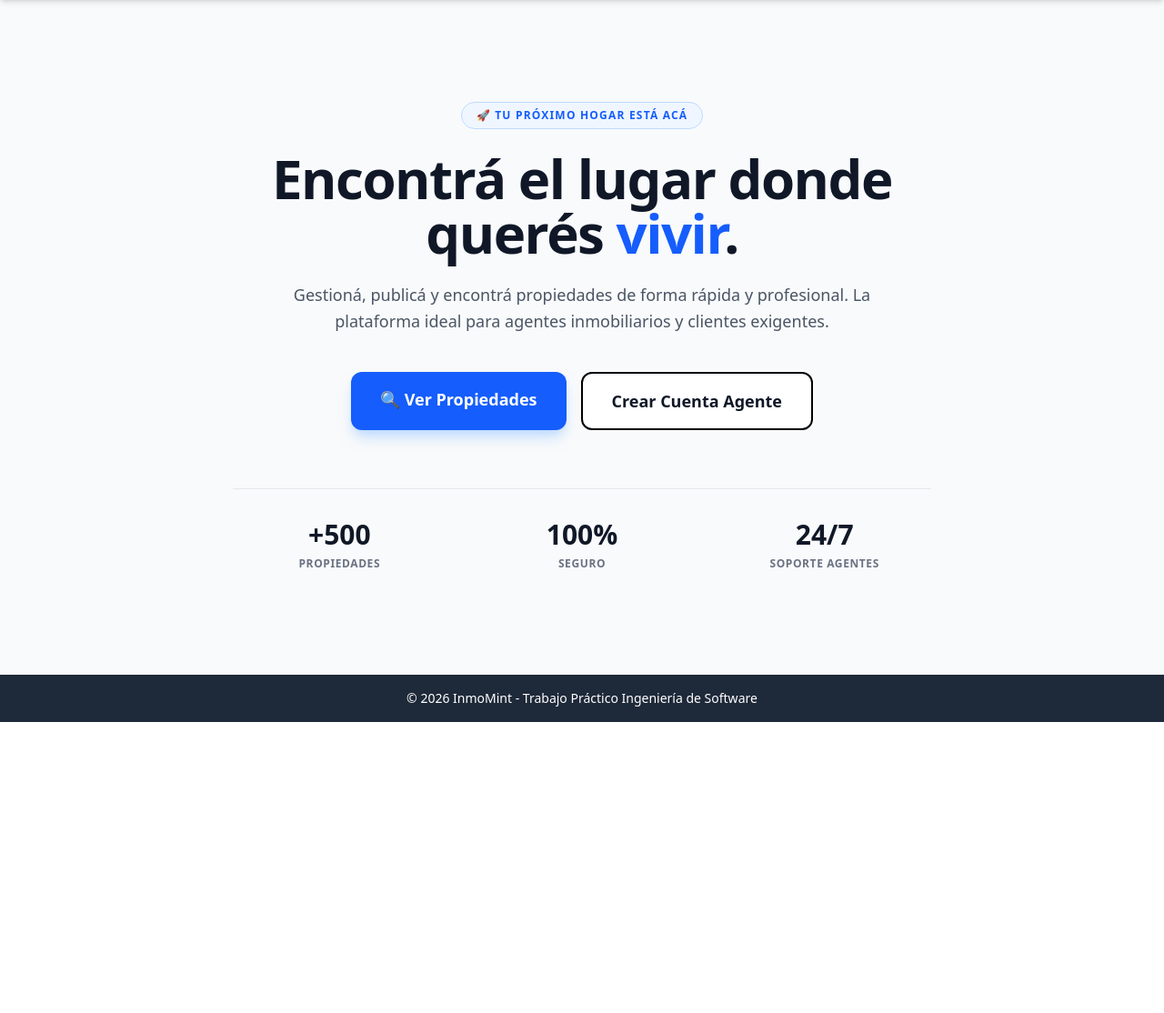
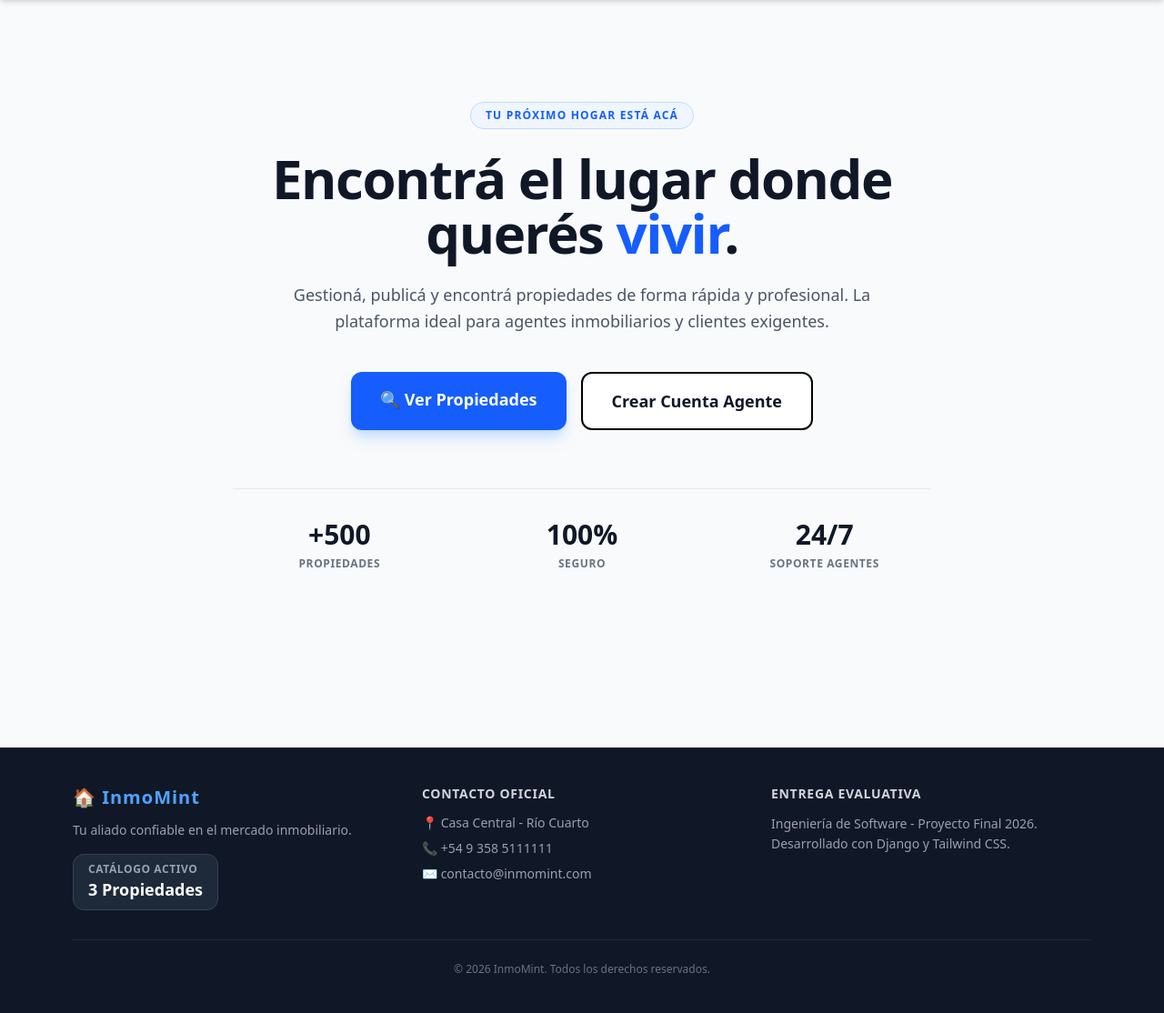
Before and after one commit to fbressan-itec/tp1ev_ing, a Django app: page / in a window 1280 px wide. Shown: the part 64-1178 px from the top of the page at 91% size. Before the commit the page ends 858 px from the top, so only its background shows below. Run offline with Django 5.2, Linux system fonts and the light colour scheme; data comes from the database, SQL or seed files in the repository.

Commit message:
context procesor con contador y datos en footer, rytas protegidas

```diff
--- /dev/null
+++ b/inmobiliaria/context_processors.py
@@ -0,0 +1,10 @@
+from .models import Propiedad
+
+def datos_inmobiliaria(request):
+    # VER de usar el contador y los datos para footer
+    return {
+        'global_nombre_web': 'InmoMint',
+        'global_telefono': '+54 9 358 5111111',
+        'global_email': 'contacto@inmomint.com',
+        'global_total_propiedades': Propiedad.objects.count()
+    }
--- a/inmobiliaria/views.py
+++ b/inmobiliaria/views.py
@@ -1,8 +1,14 @@
 from django.shortcuts import render, get_object_or_404, redirect
+from django.contrib.auth.decorators import login_required, user_passes_test
 from .models import Propiedad, ImagenPropiedad
 from .forms import PropiedadForm
 
+# verificar if admin o agente
+def es_agente_o_admin(user):
+    return user.is_authenticated and (user.is_staff or getattr(user, 'es_agente', False))
+
 # logica traer lista de propiedades
+@login_required
 def lista_propiedades(request):
     # traer las propiedades de la bd
     propiedades = Propiedad.objects.all()
@@ -10,21 +16,22 @@ def lista_propiedades(request):
     return render(request, 'inmobiliaria/lista.html', {'propiedades': propiedades})
 
 # logica para "ver mas" detalles de cada propiedad por id
+@login_required
 def detalle_propiedad(request, pk):
     # get o 404 por id/pk
     propiedad = get_object_or_404(Propiedad, pk=pk)
     return render(request, 'inmobiliaria/detalle.html', {'propiedad': propiedad})
 
 # logica formulario cargar propiedades CRUD
+@login_required
+@user_passes_test(es_agente_o_admin, login_url='lista_propiedades')
 def crear_propiedad(request):
     if request.method == 'POST':
         # .FILES para traer imagenes
         form = PropiedadForm(request.POST, request.FILES)
         if form.is_valid():
             propiedad = form.save(commit=False)
-            # si esta logueado le asigna ese user automatico
-            if request.user.is_authenticated:
-                propiedad.agente = request.user
+            propiedad.agente = request.user
             propiedad.save() # subimos a la db
 
             # subimos y vinculamos la imagen
@@ -39,6 +46,8 @@ def crear_propiedad(request):
     return render(request, 'inmobiliaria/form_propiedad.html', {'form': form, 'titulo_pantalla': 'Publicar Nueva Propiedad'})
 
 # logica para editar CRUD
+@login_required
+@user_passes_test(es_agente_o_admin, login_url='lista_propiedades')
 def editar_propiedad(request, pk):
     propiedad = get_object_or_404(Propiedad, pk=pk)
     if request.method == 'POST':
@@ -70,6 +79,8 @@ def editar_propiedad(request, pk):
     return render(request, 'inmobiliaria/form_propiedad.html', {'form': form, 'titulo_pantalla': 'Editar Propiedad'})
 
 # logica eliminar CRUD (borrado directo, ver de modificar model e implementar borrado logico)
+@login_required
+@user_passes_test(es_agente_o_admin, login_url='lista_propiedades')
 def eliminar_propiedad(request, pk):
     propiedad = get_object_or_404(Propiedad, pk=pk)
     if request.method == 'POST':
@@ -78,6 +89,6 @@ def eliminar_propiedad(request, pk):
 
     return render(request, 'inmobiliaria/confirmar_eliminar.html', {'propiedad': propiedad})
 
-# para agregar home
+# para agregar home (publica)
 def home(request):
     return render(request, 'home.html')
--- a/templates/base.html
+++ b/templates/base.html
@@ -49,9 +49,43 @@
         {% endblock %}
     </main>
 
-    <footer class="bg-gray-800 text-white text-center py-4 text-sm mt-auto">
-        <p>&copy; 2026 InmoMint - Trabajo Práctico Ingeniería de Software</p>
-    </footer>
+    <footer class="bg-gray-900 text-white mt-20 border-t border-gray-800">
+    <div class="max-w-6xl mx-auto px-4 py-10">
+        <div class="grid grid-cols-1 md:grid-cols-3 gap-8 text-center md:text-left">
+
+            <div>
+                <h3 class="text-xl font-black tracking-wider text-blue-400 mb-3">🏠 {{ global_nombre_web }}</h3>
+                <p class="text-gray-400 text-sm mb-4">Tu aliado confiable en el mercado inmobiliario.</p>
+                <div class="inline-block bg-gray-800 px-4 py-2 rounded-xl border border-gray-700">
+                    <span class="text-xs text-gray-400 block uppercase font-bold tracking-wider">Catálogo Activo</span>
+                    <span class="text-lg font-black text-white">{{ global_total_propiedades }} Propiedades</span>
+                </div>
+            </div>
+
+            <div>
+                <h4 class="text-sm font-bold uppercase tracking-wider text-gray-300 mb-3">Contacto Oficial</h4>
+                <ul class="space-y-2 text-sm text-gray-400">
+                    <li>📍 Casa Central - Río Cuarto</li>
+                    <li>📞 {{ global_telefono }}</li>
+                    <li>✉️ {{ global_email }}</li>
+                </ul>
+            </div>
+
+            <div>
+                <h4 class="text-sm font-bold uppercase tracking-wider text-gray-300 mb-3">Entrega Evaluativa</h4>
+                <p class="text-sm text-gray-400 leading-relaxed">
+                    Ingeniería de Software - Proyecto Final 2026.<br>
+                    Desarrollado con Django y Tailwind CSS.
+                </p>
+            </div>
+
+        </div>
+
+        <div class="border-t border-gray-800 mt-8 pt-6 text-center text-xs text-gray-500">
+            &copy; 2026 {{ global_nombre_web }}. Todos los derechos reservados.
+        </div>
+    </div>
+</footer>
 
 </body>
 </html>
--- a/templates/home.html
+++ b/templates/home.html
@@ -7,7 +7,7 @@
 {% block content %}
 <div class="flex flex-col items-center justify-center text-center py-12 md:py-20 max-w-3xl mx-auto">
     <span class="bg-blue-50 text-blue-600 text-xs font-bold px-4 py-1.5 rounded-full uppercase tracking-widest mb-6 border border-blue-200">
-        🚀 Tu próximo hogar está acá
+        Tu próximo hogar está acá
     </span>
 
     <h1 class="text-4xl md:text-6xl font-black text-gray-900 tracking-tight leading-none mb-6">
--- a/tping/settings.py
+++ b/tping/settings.py
@@ -63,6 +63,7 @@ TEMPLATES = [
                 'django.template.context_processors.request',
                 'django.contrib.auth.context_processors.auth',
                 'django.contrib.messages.context_processors.messages',
+                'inmobiliaria.context_processors.datos_inmobiliaria',
             ],
         },
     },
```
